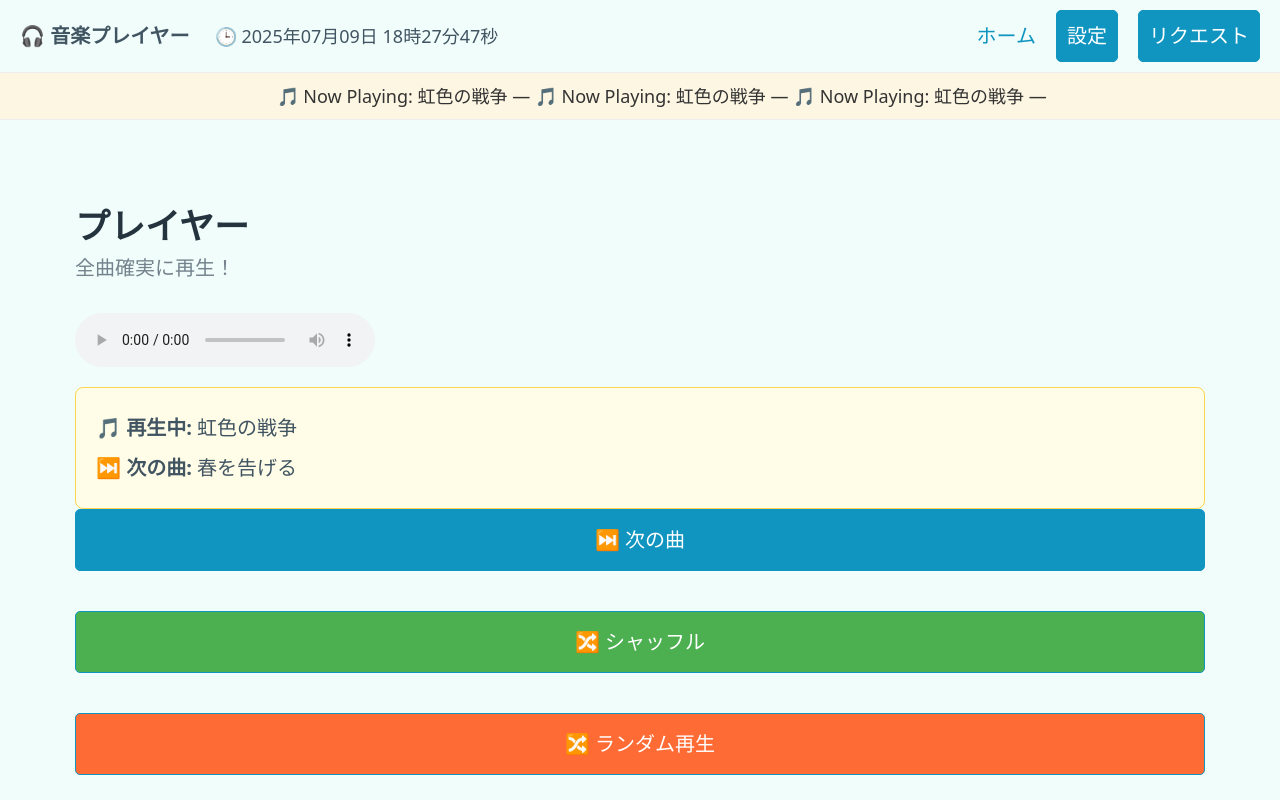
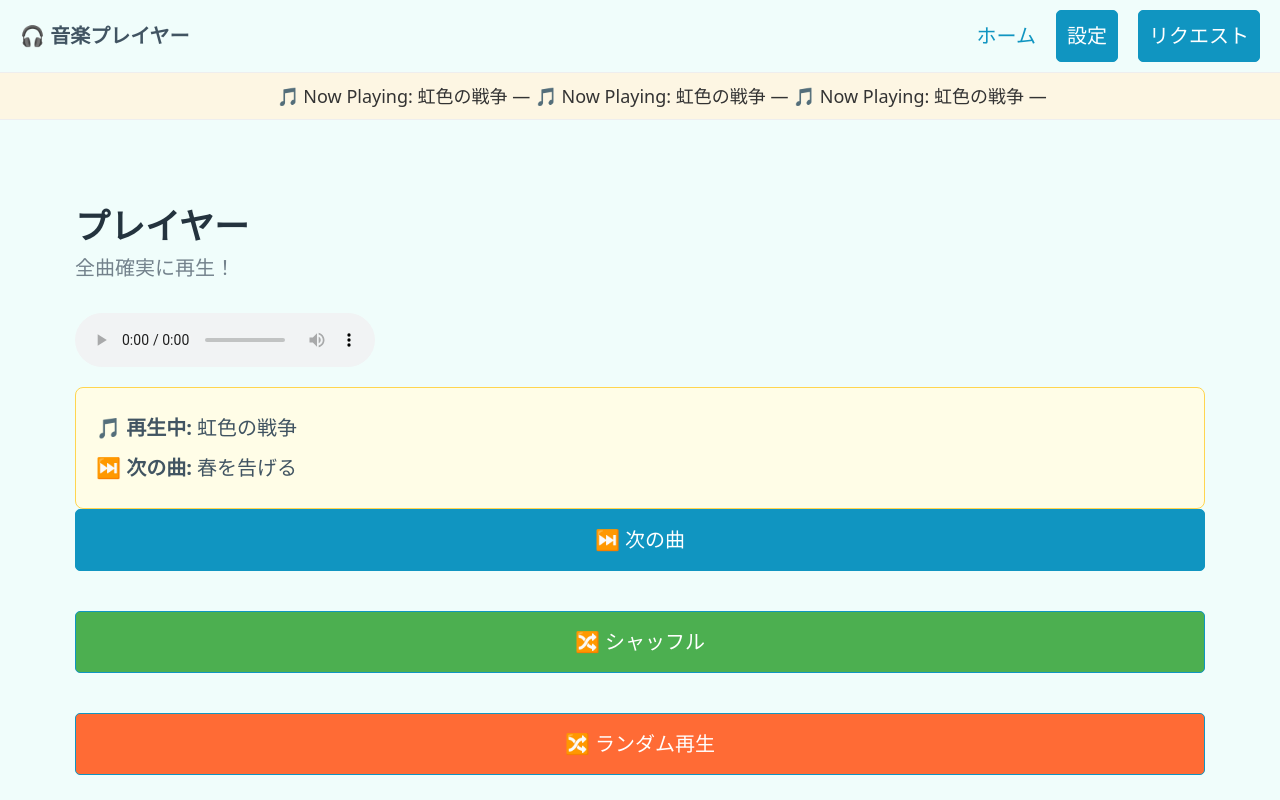
Before and after one commit to Taiju1192/Taiju1192, a website: page public/index.html in a window 1280 px wide. Shown: the top 800 px of the page. Drawn offline with nearby package versions, Linux system fonts and the light colour scheme; no server answers.

Commit message:
Update index.html

```diff
--- a/public/index.html
+++ b/public/index.html
@@ -12,12 +12,7 @@
 <body>
   <nav class="container-fluid">
     <ul>
-      <li>
-        <strong>
-          🎧 音楽プレイヤー
-          <span id="clock" style="margin-left: 1rem; font-size: 0.9rem; font-weight: normal;">🕒 読み込み中...</span>
-        </strong>
-      </li>
+      <li><strong>🎧 音楽プレイヤー</strong></li>
     </ul>
     <ul>
       <li><a href="#">ホーム</a></li>
@@ -25,10 +20,9 @@
       <li><a href="#" role="button" id="requestButton">リクエスト</a></li>
     </ul>
   </nav>
-  <!-- 🎵 なめらかスクロール表示 -->
-<div id="scrollingTitleWrapper">
-  <div id="scrollingTitle">🎵 Now Playing: </div>
-</div>
+  <div id="scrollingTitleWrapper">
+    <div id="scrollingTitle">🎵 Now Playing: </div>
+  </div>
   <main class="container">
     <div class="grid">
       <section>
@@ -36,14 +30,11 @@
           <h2>プレイヤー</h2>
           <h3>全曲確実に再生！</h3>
         </hgroup>
-
         <audio id="player" controls></audio>
-
         <div id="now-next">
           <p><strong>🎵 再生中:</strong> <span id="nowPlaying">---</span></p>
           <p><strong>⏭️ 次の曲:</strong> <span id="nextTrack">---</span></p>
         </div>
-
         <div class="controls">
           <button id="skip">⏭️ 次の曲</button>
           <button id="shuffle">🔀 シャッフル</button>
@@ -51,14 +42,11 @@
           <button id="repeatOneBtn">🔂 リピート1曲</button>
           <input type="range" id="seek" value="0" min="0" max="100" />
         </div>
-
         <input type="text" id="search" placeholder="曲名を検索..." aria-label="曲名検索" />
         <ul id="tracklist" class="tracklist"></ul>
       </section>
     </div>
   </main>
-
-  <!-- 🎛 設定パネル -->
   <div id="floatingSettings" class="request-float hidden">
     <h2>🎛 設定</h2>
     <label>音量:
@@ -70,8 +58,6 @@
     <span id="speedLabel">速度: 1x</span><br>
     <button id="muteBtn">🔈 ミュート</button>
   </div>
-
-  <!-- 🎵 フローティングリクエストフォーム -->
   <div id="floatingRequest" class="request-float hidden">
     <h2>曲のリクエスト</h2>
     <form id="requestForm">
@@ -81,36 +67,10 @@
     <h3>リクエスト一覧</h3>
     <ul id="requestList"></ul>
   </div>
-
   <footer class="container">
     <small><a href="#">© 2025 音楽サイト</a> • <a href="#">プライバシー</a></small>
   </footer>
-
   <script src="tracks.js"></script>
   <script src="script.js"></script>
-
-  <!-- ✅ 年月日時分秒表示の時計修正 -->
-  <script>
-    function updateClock() {
-      const now = new Date();
-      const japanTime = new Date(now.getTime() + 9 * 60 * 60 * 1000); // UTC+9
-
-      const year = japanTime.getUTCFullYear();
-      const month = String(japanTime.getUTCMonth() + 1).padStart(2, '0');
-      const day = String(japanTime.getUTCDate()).padStart(2, '0');
-      const hours = String(japanTime.getUTCHours()).padStart(2, '0');
-      const minutes = String(japanTime.getUTCMinutes()).padStart(2, '0');
-      const seconds = String(japanTime.getUTCSeconds()).padStart(2, '0');
-
-      const timeString = `🕒 ${year}年${month}月${day}日 ${hours}時${minutes}分${seconds}秒`;
-      const clockElement = document.getElementById("clock");
-      if (clockElement) {
-        clockElement.textContent = timeString;
-      }
-    }
-
-    setInterval(updateClock, 1000);
-    updateClock();
-  </script>
 </body>
 </html>
```
